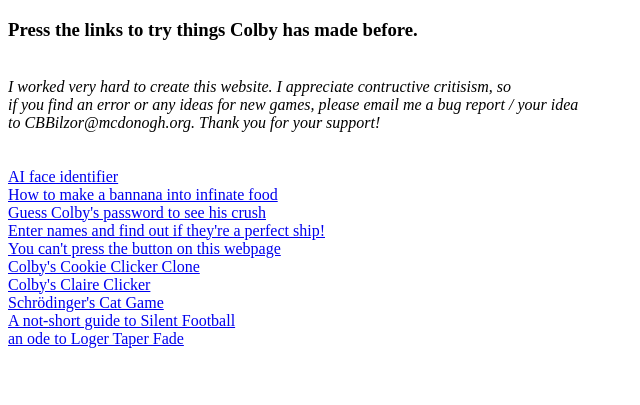
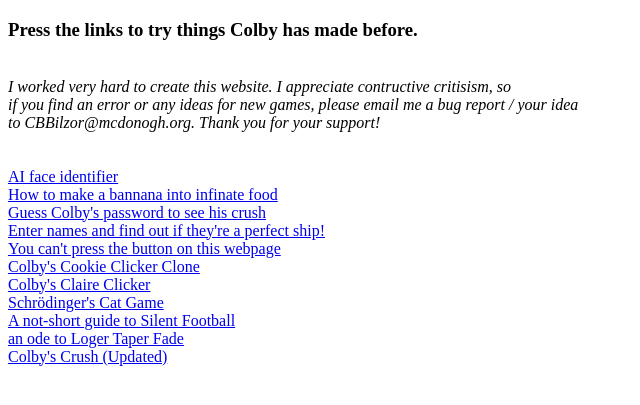
Before and after one commit to Gregorio-McGreg/Gregorio-McGreg.github.io, a plain HTML site: page index.html in a window 1280 px wide. Shown: the part 61-466 px from the top of the page, without its empty margins (0-640 px from the left). Drawn offline with Linux system fonts and the light colour scheme.

Commit message:
Update index.html

```diff
--- a/index.html
+++ b/index.html
@@ -42,5 +42,7 @@
         <a href="https://gregorio-mcgreg.github.io/football.html" class="button">A not-short guide to Silent Football</a>
         <br>
         <a href="https://gregorio-mcgreg.github.io/loger.html" class="button">an ode to Loger Taper Fade</a>
+        <br>
+        <a href="https://gregorio-mcgreg.github.io/crush.html" class="button">Colby's Crush (Updated)</a>
     </body>
 </html>
```
